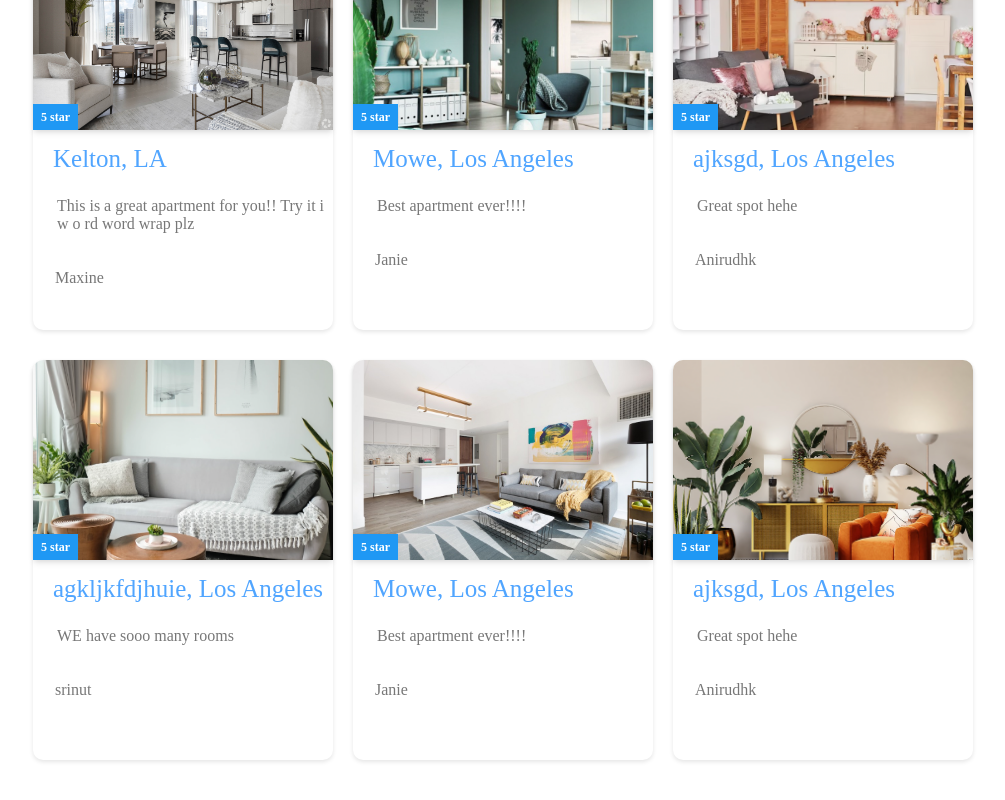
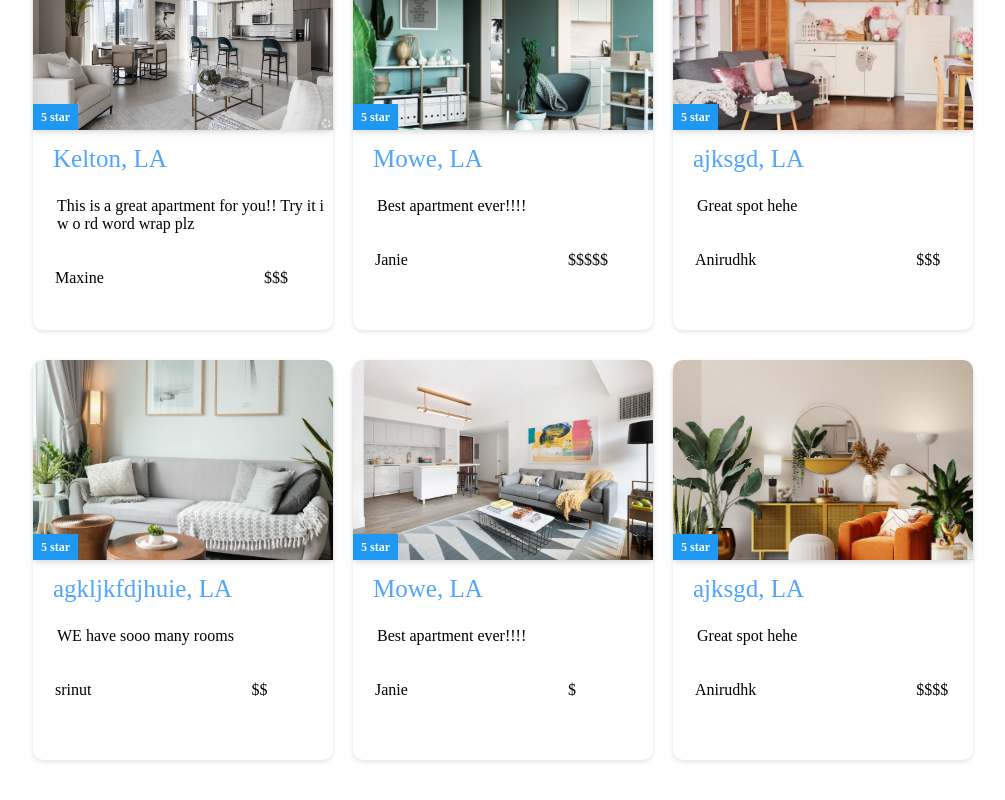
Before and after one commit to maxinewu5/bruinleasy, a React (Create React App) app in the folder client/: page /Explore in a window 1280 px wide. Shown: the part 380-1180 px from the top of the page, without its empty margins (157-1162 px from the left). Built offline with nearby package versions, Linux system fonts and the light colour scheme.

Commit message:
Create Search Bar
Create a basic search bar and put it under profile to test. Is a box which reads search here and can type input into it

```diff
--- a/client/src/App.jsx
+++ b/client/src/App.jsx
@@ -5,6 +5,7 @@ import './App.css';
 import Home from './components/pages/Home';
 import Explore from './components/pages/Explore';
 import Login from './components/Login';
+import SearchBar from './components/SearchBar';
 
 function App() {
   return (
@@ -16,6 +17,7 @@ function App() {
           <Route path='/Home' element={<Home />} />
           <Route path='/Explore' element={<Explore />} />
           <Route path = '/Login' element = {<Login />} />
+          <Route path = '/Profile' element = {<SearchBar />} />
         </Routes>
       </Router>
     </>
--- a/client/src/components/CardItem.jsx
+++ b/client/src/components/CardItem.jsx
@@ -7,10 +7,13 @@ function CardItem(props) {
   the styling changes so that the heart changes color to indicate the post
   has been liked. */
 
+  const handleLike = () => setLike(!like);
+
   return (
     <div className='card_item'>
 
       <div className='card_item_bckgrd'>
+
         {/*image of apartment*/}
         <Link className='card_item_img' href={props.post}>
           <img src={props.src}
@@ -18,23 +21,28 @@ function CardItem(props) {
           className='card_item_img_inside'/>
         <h5 className='cards_item_rating' data-category={props.rating}></h5>
         </Link>
+
         {/*Heading, which displays the location of the apartment*/}
         <div className='heading_post'>
           <div className='card_header'>
-            {props.title}<i className='fa-regular fa-heart'/>
+            {props.title}<i class='fab fa-typo3' />
           </div>
         </div>
 
         <div className='card_body'>
+
           {/*This is the description of the apartment, short two
           to three lines*/}
           <p className='item_body'>{props.excerpt}</p>
-          <div className='card_body_inside'>
+          <div className='card_body_bottom'>
             <p className='item_author_txt'>{props.author_name}</p>
-            <div className='cards_heart' onClick={() => setLike((prevLike)=>
-              !prevLike)}>{like ?
-            <i className='fa-regular fa-heart'/> :
-            <i className='fa-solid fa-heart'/>}</div>
+            <p className='item_price'>{props.price}</p>
+
+            {/*display heart for like button */}
+            <div className='item_heart' onClick={handleLike}>
+              <i className={like ? 'far fa-heart' : 'fas fa-heart'}/>
+            </div>
+
           </div>
         </div>
       </div>
--- a/client/src/components/Cards.css
+++ b/client/src/components/Cards.css
@@ -92,11 +92,10 @@ h1 {
   width: 100%;
 }
 
-
-.card_body_inside {
+/*this is for the bottom-most row*/
+.card_body_bottom {
   display: flex;
-  align-items: left;
-  justify-content: left;
+  align-self: flex-end;
   margin-bottom: 4px;
   margin-right: 20px;
   margin-left: 20px;
@@ -110,11 +109,21 @@ h1 {
 
 .item_author_txt {
   display: inline;
-  text-align: left;
   vertical-align: center;
-  color: #777;
+  color: black;
   margin-left: 2px;
-  font-size: 1rem;
+}
+
+/*for price of rental*/
+
+.item_price {
+  position: relative;
+  bottom: 0px;
+  left: 160px;
+  display: inline;
+  text-align: right;
+  vertical-align: center;
+  color: black;
 }
 
 .item_body {
@@ -122,7 +131,7 @@ h1 {
   white-space: pre-wrap;
   margin-left: 20px;
   font-size: 1rem;
-  color: #777;
+  color: black;
   font-weight: normal;
   padding: 4px;
 }
@@ -187,6 +196,6 @@ depending on size of screen using flexboxes */
 }
 
 /*heart for like button*/
-.heart {
+.item_heart {
   position: absolute;
 }
--- a/client/src/components/Cards.jsx
+++ b/client/src/components/Cards.jsx
@@ -6,7 +6,7 @@ import './Cards.css';
 function Cards() {
   return (
     <div className='cards'>
-      <h1>Check out these EPIC Destinations!</h1>
+      <h1>Check out these EPIC Rentals!</h1>
       <div className='cards__container'>
         <div className='cards__wrapper'>
           <ul className='cards__items'>
@@ -17,41 +17,47 @@ function Cards() {
                 author_photo={process.env.PUBLIC_URL + './images/apartment.jpeg'}
                 excerpt='This is a great apartment for you!! Try it i w o rd word wrap plz'
                 rating='5 star'
+                price='$$$'
                 />
             <CardItem
                 src={process.env.PUBLIC_URL + './images/aprt7.png'}
-                title='Mowe, Los Angeles'
+                title='Mowe, LA'
                 author_name='Janie'
                 excerpt='Best apartment ever!!!!'
                 rating='5 star'
+                price='$$$$$'
                 />
             <CardItem
                 src={process.env.PUBLIC_URL + './images/aprt6.png'}
-                title='ajksgd, Los Angeles'
+                title='ajksgd, LA'
                 author_name='Anirudhk'
                 excerpt='Great spot hehe'
                 rating='5 star'
+                price='$$$'
                 />
             <CardItem
                 src={process.env.PUBLIC_URL + './images/aprt4.png'}
-                title='agkljkfdjhuie, Los Angeles'
+                title='agkljkfdjhuie, LA'
                 author_name='srinut'
                 excerpt='WE have sooo many rooms'
                 rating='5 star'
+                price='$$'
                 />
                        <CardItem
                 src={process.env.PUBLIC_URL + './images/aprt3.jpeg'}
-                title='Mowe, Los Angeles'
+                title='Mowe, LA'
                 author_name='Janie'
                 excerpt='Best apartment ever!!!!'
                 rating='5 star'
+                price='$'
                 />
             <CardItem
                 src={process.env.PUBLIC_URL + './images/aprt5.png'}
-                title='ajksgd, Los Angeles'
+                title='ajksgd, LA'
                 author_name='Anirudhk'
                 excerpt='Great spot hehe'
                 rating='5 star'
+                price='$$$$'
                 />
           </ul>
         </div>
--- /dev/null
+++ b/client/src/components/SearchBar.jsx
@@ -0,0 +1,23 @@
+import React, {useState} from 'react';
+
+function SearchBar() {
+    const searchBar = () => {}
+    const [search, setSearch] = useState('');
+
+    const handleChange = (x) => {
+        x.preventDefault();
+        setSearch(x.target.value);
+    };
+
+  return (
+    <div>
+        <input
+            type='search'
+            placeholder='search here'
+            onChange={handleChange}
+            value={search}></input>
+    </div>
+  );
+}
+
+export default SearchBar;
```
Also changed, not shown: client/src/components/SearchBar.css (added).
